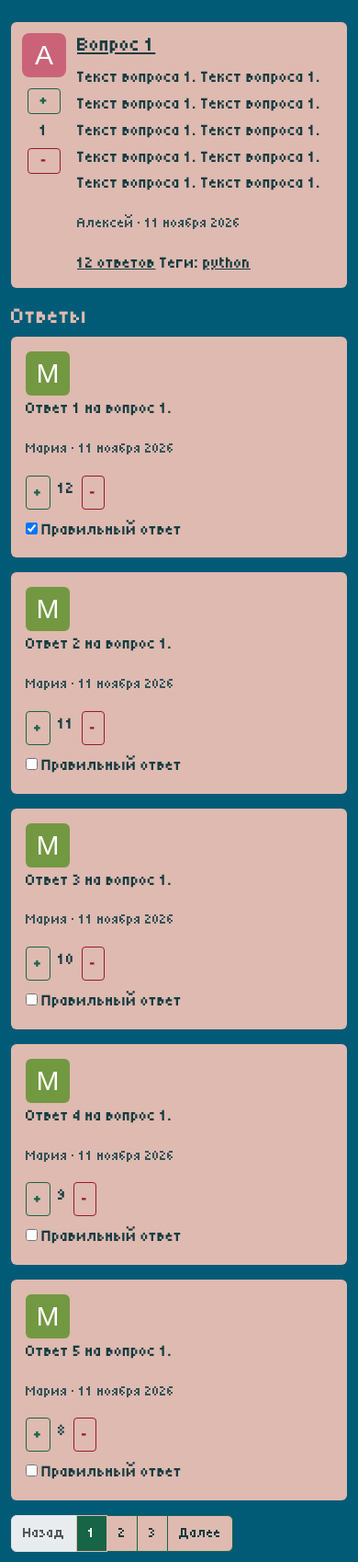
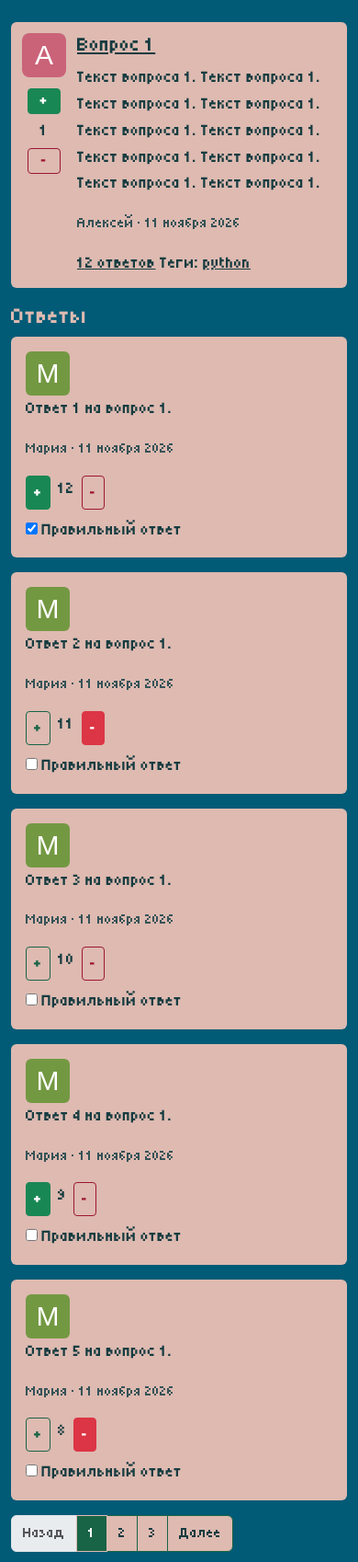
Before and after one commit to maaaruch/2026-VK-EDU-Web-11-Orlov-A, a Django app: page /question/1/ in a window 390 px wide. Shown: the part 191-1889 px from the top of the page at 92% size. Run offline with Django 5.2, Linux system fonts and the light colour scheme; some libraries are stand-ins or nearby versions.

Commit message:
исправлены шапка, состояния голосования и адаптив

```diff
--- a/web-edu/core/static/core/css/style.css
+++ b/web-edu/core/static/core/css/style.css
@@ -63,3 +63,6 @@ main, .question-content { min-width: 0; }
   .question-user .avatar { width: 48px; height: 48px; }
   h2.h4 { font-size: 22px; }
 }
+
+main, aside { overflow-wrap: anywhere; }
+.badge { max-width: 100%; white-space: normal; overflow-wrap: anywhere; }
--- a/web-edu/core/templates/core/base.html
+++ b/web-edu/core/templates/core/base.html
@@ -23,6 +23,7 @@
 {% if profile_page %}
 <img src="{% static 'core/img/alex.svg' %}" width="40" height="40" alt="Аватар Алексея">
 <span>Алексей · <a href="{% url 'core:profile' %}">Настройки</a></span>
+<a href="{% url 'core:login' %}">Выйти</a>
 {% else %}
 <a href="{% url 'core:login' %}">Войти</a>
 <a href="{% url 'core:signup' %}">Регистрация</a>
--- a/web-edu/questions/templates/questions/partials/question.html
+++ b/web-edu/questions/templates/questions/partials/question.html
@@ -3,7 +3,7 @@
   <div class="card-body question">
     <div class="question-user">
       <img class="avatar" src="{% static 'core/img/alex.svg' %}" alt="Аватар автора" width="64" height="64">
-      <div class="vote"><button class="btn btn-sm btn-outline-success" type="button" aria-label="Нравится">+</button><span>{{ question.rating }}</span><button class="btn btn-sm btn-outline-danger" type="button" aria-label="Не нравится">−</button></div>
+      <div class="vote"><button class="btn btn-sm btn-outline-success{% if question.vote == 1 %} active{% endif %}" type="button" aria-label="Нравится" aria-pressed="{% if question.vote == 1 %}true{% else %}false{% endif %}">+</button><span>{{ question.rating }}</span><button class="btn btn-sm btn-outline-danger{% if question.vote == -1 %} active{% endif %}" type="button" aria-label="Не нравится" aria-pressed="{% if question.vote == -1 %}true{% else %}false{% endif %}">−</button></div>
     </div>
     <div class="question-content">
       <h2 class="h4"><a href="{% url 'questions:question' question.id %}">{{ question.title }}</a></h2>
--- a/web-edu/questions/templates/questions/question.html
+++ b/web-edu/questions/templates/questions/question.html
@@ -9,7 +9,7 @@
 <img src="{% static 'core/img/maria.svg' %}" alt="Аватар автора ответа" width="48" height="48">
 <p>{{ answer.text }}</p>
 <p class="meta">Мария · 11 ноября 2026</p>
-<div class="d-flex gap-2 mb-2"><button type="button" class="btn btn-sm btn-outline-success" aria-label="Нравится">+</button><span>{{ answer.rating }}</span><button type="button" class="btn btn-sm btn-outline-danger" aria-label="Не нравится">−</button></div>
+<div class="d-flex gap-2 mb-2"><button type="button" class="btn btn-sm btn-outline-success{% if answer.vote == 1 %} active{% endif %}" aria-label="Нравится" aria-pressed="{% if answer.vote == 1 %}true{% else %}false{% endif %}">+</button><span>{{ answer.rating }}</span><button type="button" class="btn btn-sm btn-outline-danger{% if answer.vote == -1 %} active{% endif %}" aria-label="Не нравится" aria-pressed="{% if answer.vote == -1 %}true{% else %}false{% endif %}">−</button></div>
 <label><input type="checkbox" {% if answer.correct %}checked{% endif %}> Правильный ответ</label>
 </div></article>
 {% endfor %}
--- a/web-edu/questions/views.py
+++ b/web-edu/questions/views.py
@@ -9,6 +9,7 @@ QUESTIONS_LIST = [
         'title': f'Вопрос {i}',
         'text': f'Текст вопроса {i}. ' * 10,
         'rating': i,
+        'vote': (0, 1, -1)[i % 3],
         'tags': ['html', 'css'] if i % 2 == 0 else ['python'],
         'answer_count': 12,
     } for i in range(1, 31)
@@ -55,7 +56,7 @@ def question(request, question_id):
     if question is None:
         raise Http404('Вопрос не найден')
     answers = [
-        {'text': f'Ответ {i} на вопрос {question_id}.', 'rating': 13 - i, 'correct': i == 1}
+        {'text': f'Ответ {i} на вопрос {question_id}.', 'rating': 13 - i, 'correct': i == 1, 'vote': (0, 1, -1)[i % 3]}
         for i in range(1, 13)
     ]
     page_obj = paginate(answers, request, 5)
```
